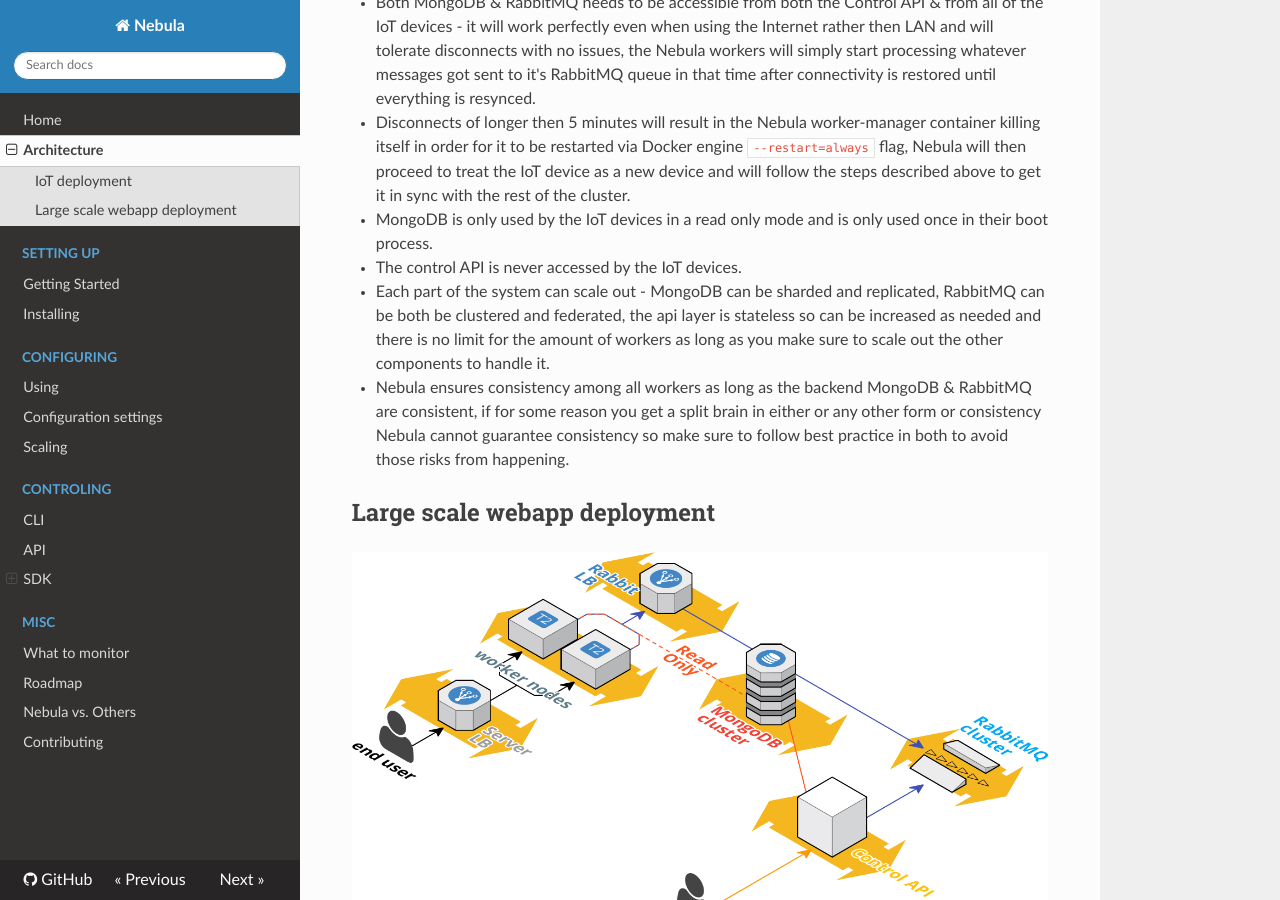
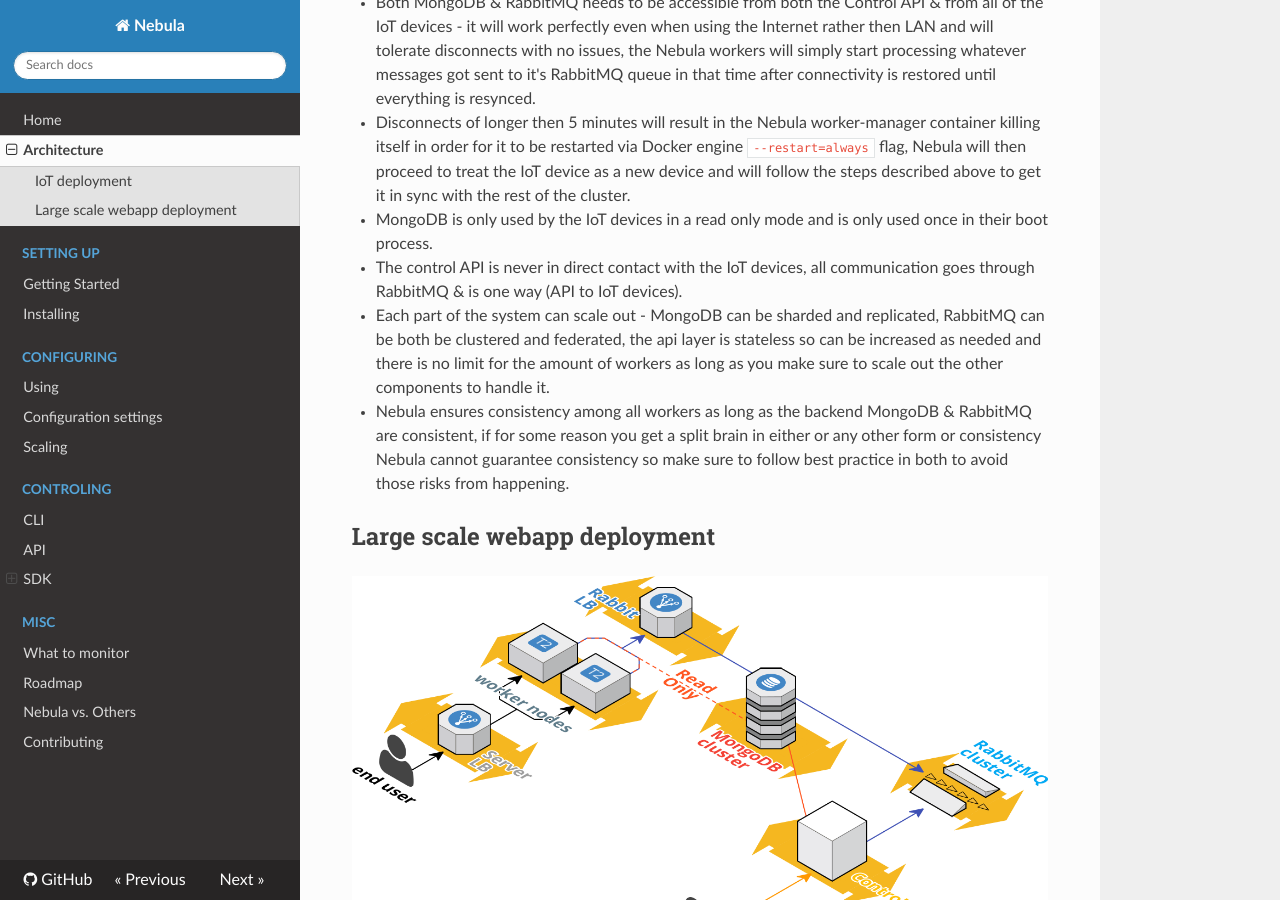
Before and after one commit to nebula-orchestrator/docs, an MkDocs documentation site: the page built from docs/architecture.md, in a window 1280 px wide and 900 px high, scrolled down 1448 px. Built offline with MkDocs 1.6.1, drawn with Linux system fonts in a browser that asks for light colours; nearby versions of some CDN libraries; old or Windows-style settings are respelled for this version of MkDocs.

Commit message:
making data flow from API to IoT devices a bit more clear

```diff
--- a/docs/architecture.md
+++ b/docs/architecture.md
@@ -24,7 +24,7 @@
 * Both MongoDB & RabbitMQ needs to be accessible from both the Control API & from all of the IoT devices - it will work perfectly even when using the Internet rather then LAN and will tolerate disconnects with no issues, the Nebula workers will simply start processing whatever messages got sent to it's RabbitMQ queue in that time after connectivity is restored until everything is resynced.
 * Disconnects of longer then 5 minutes will result in the Nebula worker-manager container killing itself in order for it to be restarted via Docker engine `--restart=always` flag, Nebula will then proceed to treat the IoT device as a new device and will follow the steps described above to get it in sync with the rest of the cluster.
 * MongoDB is only used by the IoT devices in a read only mode and is only used once in their boot process.
-* The control API is never accessed by the IoT devices.
+* The control API is never in direct contact with the IoT devices, all communication goes through RabbitMQ & is one way (API to IoT devices).
 * Each part of the system can scale out - MongoDB can be sharded and replicated, RabbitMQ can be both be clustered and federated, the api layer is stateless so can be increased as needed and there is no limit for the amount of workers as long as you make sure to scale out the other components to handle it.
 * Nebula ensures consistency among all workers as long as the backend MongoDB & RabbitMQ are consistent, if for some reason you get a split brain in either or any other form or consistency Nebula cannot guarantee consistency so make sure to follow best practice in both to avoid those risks from happening.
 
```
